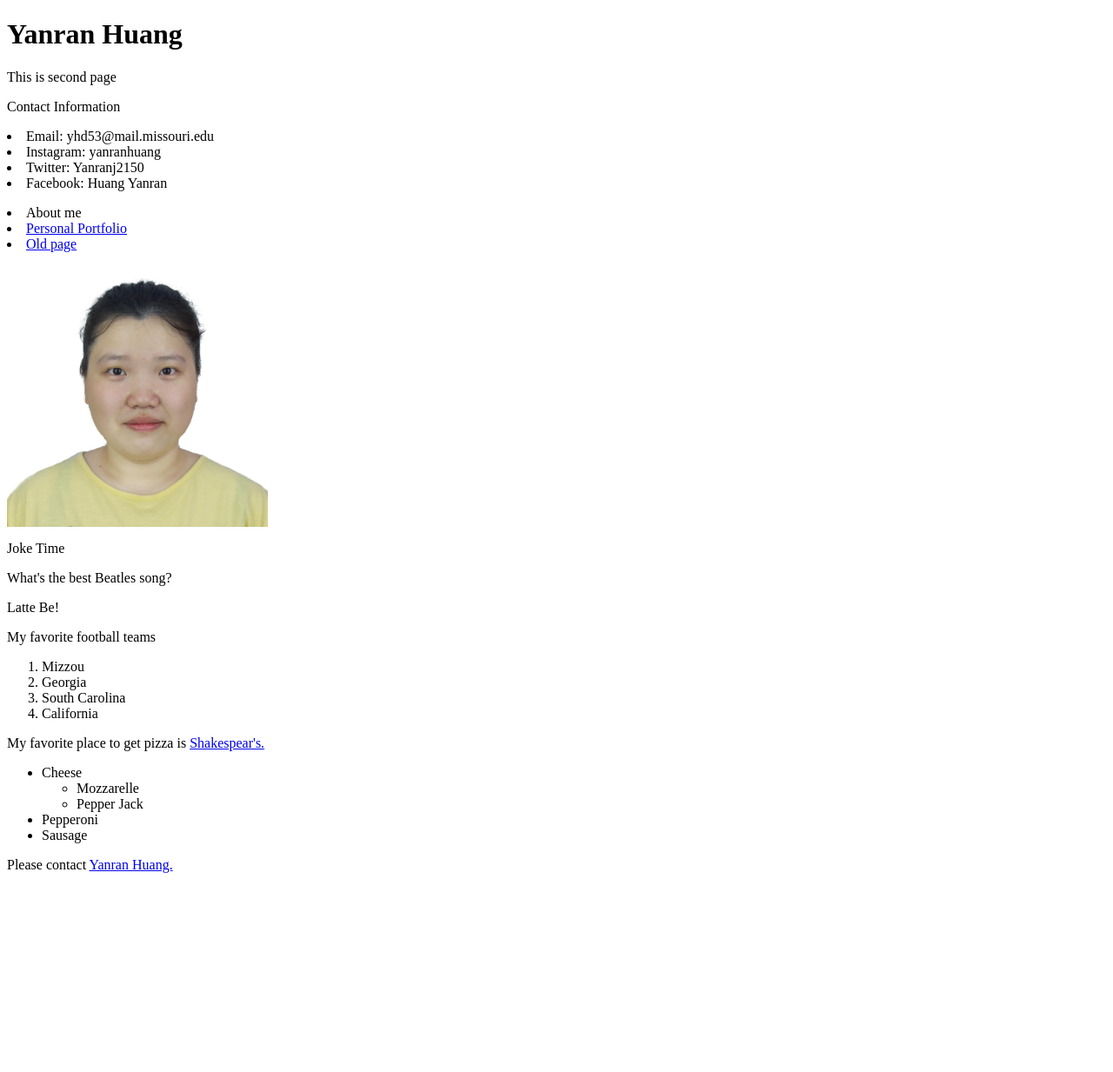
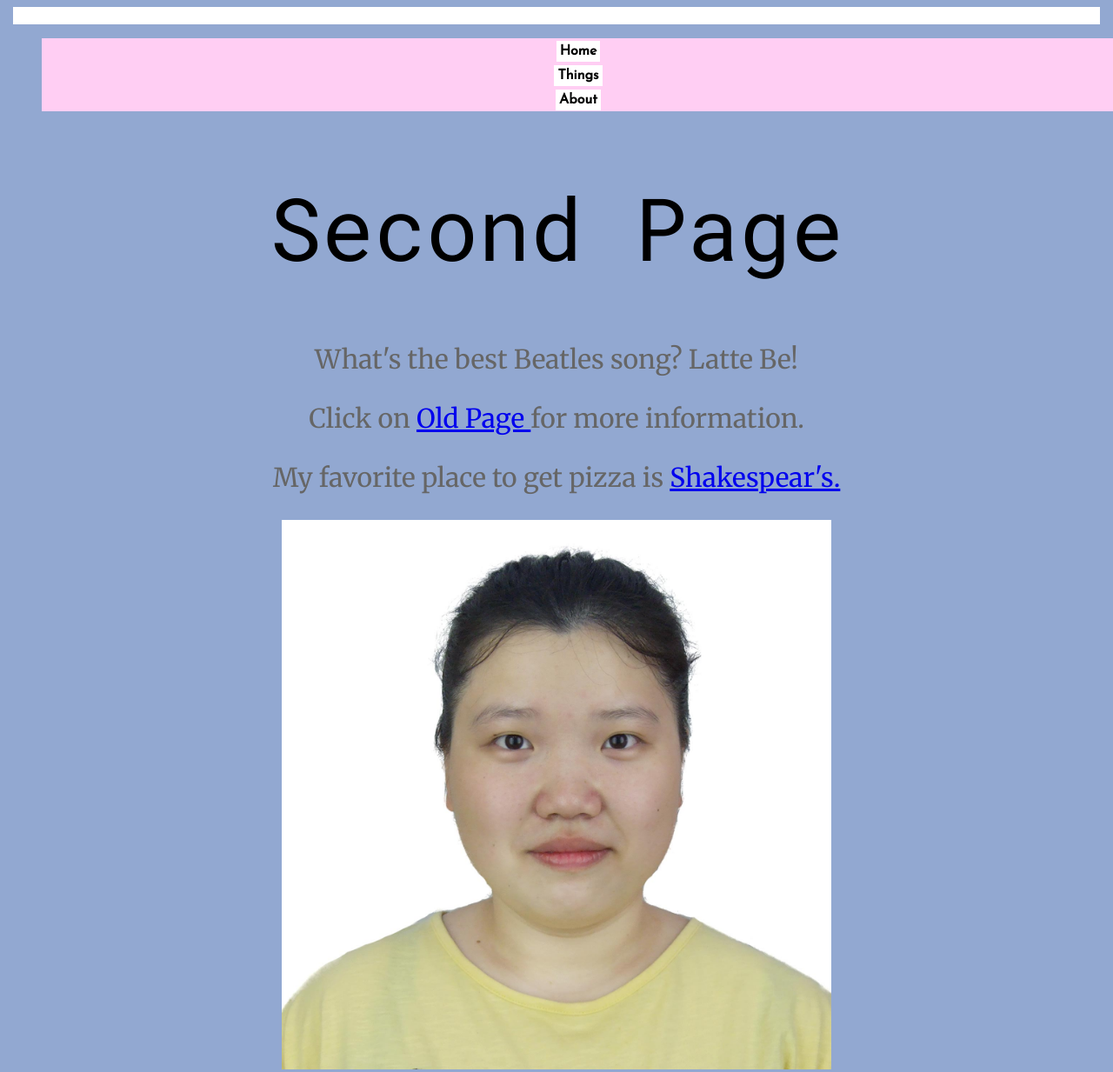
Before and after one commit to J4502-FS18/yanran, a plain HTML site: page Secondpage.html in a window 1280 px wide. Shown: the top 1233 px of the page at 87% size. Before the commit the page ends 1020 px from the top, so only its background shows below. Drawn offline with Linux system fonts and the light colour scheme.

Commit message:
correct ul

```diff
--- a/Secondpage.html
+++ b/Secondpage.html
@@ -4,57 +4,48 @@
 <html xmlns="http://www.w3.org/1999/xhtml">
 
 <head>
-	<title>	Yanran Huang's Website</title>
-	<meta http-equiv="content-type"
-		content="text/html;charset=utf-8" />
-</head>
+	<title>	Yanran Huang </title>
+	<meta http-equiv="content-type" content="text/html;charset=utf-8" />
+  <link rel="stylesheet" type="text/css" href="styles.css" />
+  <link href="https://fonts.googleapis.com/css?family=Josefin+Sans|Merriweather|Roboto+Mono" rel="stylesheet"/>
+  </head>
 
 <body>
+<div id="container">
 <!--This is a comment. It won't show up in your browser, only in the page source-->
-<h1> Yanran Huang</h1>
-<p>This is second page</p>
+</div>
 
-  <p>Contact Information
-    <li>Email: yhd53@mail.missouri.edu</li>
-    <li>Instagram: yanranhuang</li>
-    <li>Twitter: Yanranj2150</li>
-    <li>Facebook: Huang Yanran</li>
-  </p>
+<header>
+    <nav>
+    <ul>
+        <li><a href="index.html">Home</a></li>
+        <li><a href="#">Things</a></li>
+        <li><a href="#">About</a></li>
+    </ul>
+  </nav>
+</header>
 
-  <p>
-    <li>About me</li>
-    <li><a href="https://huangyanran1116.wixsite.com/portfolio" target="_blank">Personal Portfolio</a></li>
-    <li><a href="oldpage.html">Old page</a></li>
-  </p>
+    <h1>Second Page</h1>
 
-<a href="mailto:yhd53@mail.missouri.edu">
-  <img src="YanranH.jpg" alt="My Photo" width="300px"/>
-</a>
+    <div class="content">
+      <!-- Page content -->
 
-<p>Joke Time</p>
-  <p>What's the best Beatles song?</p>
-  <p>Latte Be!</p>
 
-<p>My favorite football teams</p>
-  <ol>
-    <li>Mizzou</li>
-    <li>Georgia</li>
-    <li>South Carolina</li>
-    <li>California</li>
-  </ol>
+    <p><span class="first">What's the best Beatles song? </span>Latte Be!</p>
 
-<p>My favorite place to get pizza is <a target="_blank" href="https://shakespeares.com/">Shakespear's.</a></p>
-<ul>
-  <li>Cheese</li>
-    <ul>
-      <li>Mozzarelle</li>
-      <li>Pepper Jack</li>
-    </ul>
-  <li>Pepperoni</li>
-  <li>Sausage</li>
-</ul>
+    <p>Click on <a href="oldindex.html">Old Page </a> for more information.</p>
+
+    <p>My favorite place to get pizza is <a target="_blank" href="https://shakespeares.com/">Shakespear's.</a></p>
+
+<img src="YanranH.jpg" alt="Yanran" />
+
+<p class="caption">Yanran's Photo </p>
 
 <p>Please contact <a href="mailto:yhd53@mail.missouri.edu">Yanran Huang.</a></p>
+
+    <p id="footer">Content copyright &copy; 2018 Yanran Huang.</p>
+
+  </div><!--end container div-->
 
 </body>
 
--- a/styles.css
+++ b/styles.css
@@ -0,0 +1,67 @@
+p{
+  color:#666666;
+  font-family: 'Merriweather', serif;
+  font-weight: 400;
+  font-size: 30px;
+}
+
+h1{
+  font-family: 'Roboto Mono', monospace;
+  font-weight: normal;
+  font-size: 100px;
+}
+
+body{
+  background-color:#92a8d1;
+  text-align:center;
+}
+
+#container{
+  background-color:#ffffff;
+  width:95%;
+  margin:0 auto;
+  padding:10px 25px;
+}
+
+img{
+  width:50%;
+  border: none;
+}
+
+nav li{
+  list-style-type: none;
+  text-align:center;
+  width:100%;
+  padding: 5px;
+  background-color: #ffcef3;
+  margin: 0 auto;
+}
+
+nav {
+  padding:0;
+}
+
+nav a:link, nav a:visited{
+  color:#000000;
+  background-color: #ffffff;
+  font-weight: bold;
+  text-align:center;
+  text-decoration:none;
+  font-family: 'Josefin Sans', sans-serif;
+  padding:4px;
+
+}
+
+
+
+
+
+
+
+
+
+
+
+
+
+a
```
Also changed, not shown: oldindex.html (+52 -22 lines).
